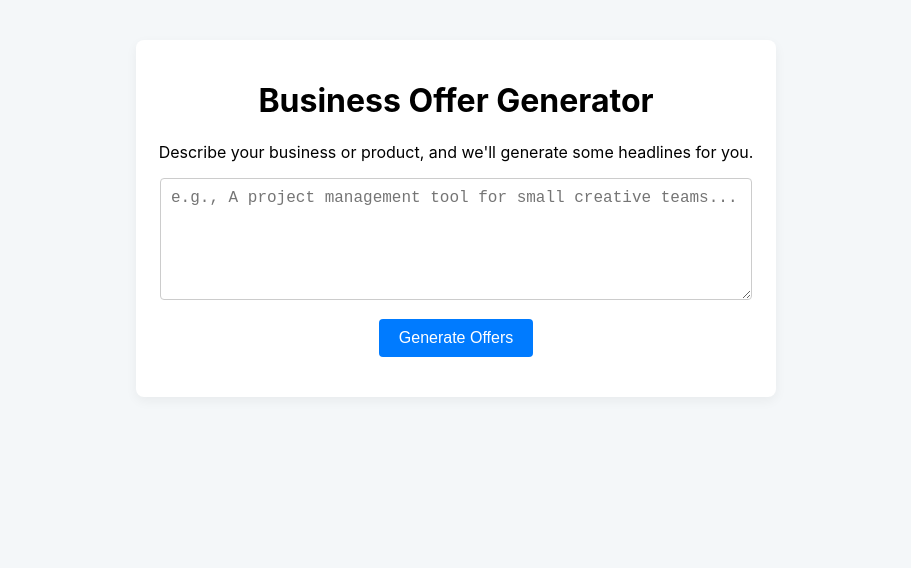
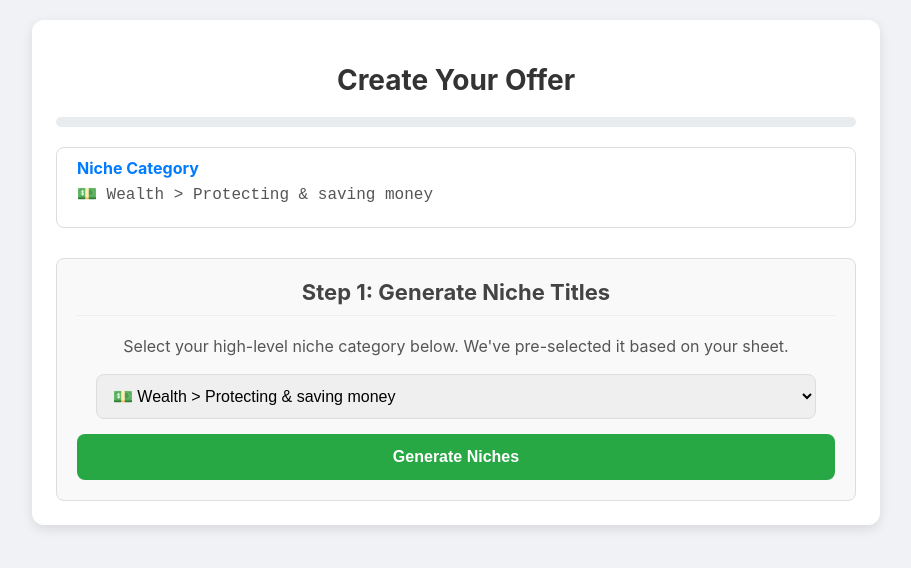
Before and after one commit to redfalcoln/offer-generator-app, a React (Create React App) app in the folder frontend/: page / in a window 1280 px wide. Shown: the top 568 px of the page, without its empty margins (184-1095 px from the left). Built offline with nearby package versions, Linux system fonts and the light colour scheme.

Commit message:
Implement full 'Create Your Offer' workflow

```diff
--- a/frontend/src/App.css
+++ b/frontend/src/App.css
@@ -1,9 +1,118 @@
-body { font-family: -apple-system, BlinkMacSystemFont, 'Segoe UI', Roboto, Helvetica, Arial, sans-serif; background-color: #f4f7f9; }
-.App { text-align: center; }
-.container { max-width: 600px; margin: 40px auto; padding: 20px; background-color: #fff; border-radius: 8px; box-shadow: 0 4px 12px rgba(0,0,0,0.05); }
-textarea { width: 95%; height: 100px; padding: 10px; margin-bottom: 15px; border-radius: 4px; border: 1px solid #ccc; font-size: 16px; }
-button { padding: 10px 20px; font-size: 16px; color: #fff; background-color: #007bff; border: none; border-radius: 4px; cursor: pointer; }
-button:disabled { background-color: #ccc; }
-.results { margin-top: 20px; text-align: left; }
-.result-item { background-color: #e9f5ff; padding: 15px; border-radius: 4px; margin-bottom: 10px; border-left: 3px solid #007bff; }
-.error { color: #d93025; margin-top: 15px; }
+/* Complete code for frontend/src/App.css */
+body {
+    font-family: -apple-system, BlinkMacSystemFont, 'Segoe UI', Roboto, Helvetica, Arial, sans-serif;
+    background-color: #f0f2f5;
+    color: #1c1e21;
+    margin: 0;
+    padding: 20px;
+}
+
+.App {
+    text-align: center;
+}
+
+.container {
+    max-width: 800px;
+    margin: 0 auto;
+    padding: 24px;
+    background-color: #fff;
+    border-radius: 12px;
+    box-shadow: 0 4px 12px rgba(0, 0, 0, 0.1);
+}
+
+h1 { font-size: 28px; color: #333; }
+h2 { font-size: 22px; color: #444; border-bottom: 1px solid #eee; padding-bottom: 10px; margin-top: 0; }
+p { color: #555; font-size: 16px; line-height: 1.5; }
+
+.progress-bar {
+    width: 100%;
+    background-color: #e9ecef;
+    border-radius: 8px;
+    margin: 20px 0;
+    height: 10px;
+}
+.progress {
+    width: 0%;
+    height: 10px;
+    background-color: #007bff;
+    border-radius: 8px;
+    transition: width 0.4s ease-in-out;
+}
+
+.summary-container {
+    border: 1px solid #ddd;
+    border-radius: 8px;
+    margin-bottom: 30px;
+    padding: 0 20px 10px 20px;
+    text-align: left;
+}
+.summary-item {
+    padding: 10px 0;
+    border-bottom: 1px solid #eee;
+}
+.summary-item:last-child {
+    border-bottom: none;
+}
+.summary-item h4 {
+    margin: 0 0 5px 0;
+    color: #007bff;
+}
+.summary-item p, .summary-item pre {
+    margin: 0;
+    white-space: pre-wrap;
+    word-wrap: break-word;
+    font-family: 'Courier New', Courier, monospace;
+}
+
+.step-container {
+    background-color: #f9f9f9;
+    border: 1px solid #ddd;
+    border-radius: 8px;
+    padding: 20px;
+}
+
+select, textarea, input[type="text"] {
+    width: 95%;
+    padding: 12px;
+    margin-bottom: 15px;
+    border-radius: 8px;
+    border: 1px solid #ddd;
+    font-size: 16px;
+    line-height: 1.5;
+}
+textarea {
+    height: 120px;
+    resize: vertical;
+}
+
+button {
+    width: 100%;
+    padding: 14px 24px;
+    font-size: 16px;
+    font-weight: bold;
+    color: #fff;
+    background-color: #28a745;
+    border: none;
+    border-radius: 8px;
+    cursor: pointer;
+    transition: background-color 0.2s;
+}
+button:disabled {
+    background-color: #aaa;
+    cursor: not-allowed;
+}
+button:hover:not(:disabled) {
+    background-color: #218838;
+}
+
+.final-inputs {
+    text-align: left;
+    display: flex;
+    flex-direction: column;
+}
+.final-inputs label {
+    font-weight: bold;
+    margin-bottom: 5px;
+    color: #333;
+}
+.error { color: #d93025; margin-top: 15px; font-weight: bold; }
--- a/frontend/src/App.js
+++ b/frontend/src/App.js
@@ -1,35 +1,40 @@
+// Complete code for frontend/src/App.js
+
 import React, { useState } from 'react';
-import './App.css'; // Basic styling
+import './App.css';
 
-function App() {
-  const [userInput, setUserInput] = useState('');
-  const [results, setResults] = useState([]);
+const App = () => {
+    const [currentStep, setCurrentStep] = useState(1);
+    const [inputs, setInputs] = useState({ niche_category: "💵 Wealth > Protecting & saving money" });
+    const [results, setResults] = useState({});
     const [isLoading, setIsLoading] = useState(false);
     const [error, setError] = useState('');
 
-  const handleSubmit = async (event) => {
-    event.preventDefault();
+    const handleInputChange = (e) => {
+        const { name, value } = e.target;
+        setInputs(prev => ({ ...prev, [name]: value }));
+    };
+
+    const handleNextStep = (e) => {
+        e.preventDefault();
+        setCurrentStep(prev => prev + 1);
+    };
+
+    const handleApiSubmit = async (e, step, endpoint, body) => {
+        e.preventDefault();
         setIsLoading(true);
         setError('');
-    setResults([]);
+        try {
+            const response = await fetch(`https://my-offer-app-backend.onrender.com${endpoint}`, {
+                method: 'POST',
+                headers: { 'Content-Type': 'application/json' },
+                body: JSON.stringify(body),
+            });
+            const data = await response.json();
+            if (data.error) throw new Error(data.error);
 
-    try {
-      // This calls your backend API. Note the URL.
-      const response = await fetch('https://my-offer-app.onrender.com/api/generate', {
-        method: 'POST',
-        headers: {
-          'Content-Type': 'application/json',
-        },
-        body: JSON.stringify({ userInput }),
-      });
-
-      if (!response.ok) {
-        throw new Error('Something went wrong with the request.');
-      }
-
-      const data = await response.json();
-      // We split the response string by '---' to get an array of choices
-      setResults(data.response.split('---').map(item => item.trim()));
+            setResults(prev => ({ ...prev, [`step${step}_result`]: data.response }));
+            setCurrentStep(step + 1);
 
         } catch (err) {
             setError(err.message);
@@ -38,35 +43,132 @@ function App() {
         }
     };
 
-  return (
-    <div className="App">
-      <div className="container">
-        <h1>Business Offer Generator</h1>
-        <p>Describe your business or product, and we'll generate some headlines for you.</p>
+    const renderResult = (step, title) => {
+        const result = results[`step${step}_result`];
+        return result && (
+            <div className="summary-item">
+                <h4>{title}</h4>
+                <pre>{result}</pre>
+            </div>
+        );
+    };
 
-        <form onSubmit={handleSubmit}>
-          <textarea
-            value={userInput}
-            onChange={(e) => setUserInput(e.target.value)}
-            placeholder="e.g., A project management tool for small creative teams..."
-          />
-          <button type="submit" disabled={isLoading}>
-            {isLoading ? 'Generating...' : 'Generate Offers'}
-          </button>
-        </form>
-
-        {error && <div className="error">{error}</div>}
-
-        <div className="results">
-          {results.map((result, index) => (
-            <div key={index} className="result-item">
-              {result}
-            </div>
-          ))}
-        </div>
-      </div>
+     const renderInput = (name, title) => {
+        const input = inputs[name];
+        return input && (
+             <div className="summary-item">
+                <h4>{title}</h4>
+                <p>{input}</p>
             </div>
         );
     }
 
+    return (
+        <div className="App">
+            <div className="container">
+                <h1>Create Your Offer</h1>
+                <div className="progress-bar">
+                    <div className="progress" style={{ width: `${(currentStep -1) / 6 * 100}%` }}></div>
+                </div>
+
+                {/* --- Display previous inputs and results --- */}
+                <div className="summary-container">
+                    {renderInput('niche_category', 'Niche Category')}
+                    {renderResult(1, 'Generated Niches')}
+                    {renderInput('avatar', 'Your Avatar/Niche')}
+                    {renderResult(3, 'Generated Outcomes')}
+                    {renderInput('method_notes', 'Your Method Notes')}
+                    {renderResult(4, 'Generated Method Ideas')}
+                    {renderInput('objections', 'Your Customer Objections')}
+                    {renderResult(6, 'Generated Offer Stacks')}
+                </div>
+
+                <div className="step-container">
+                    {/* --- STEP 1: NICHE --- */}
+                    {currentStep === 1 && (
+                        <form onSubmit={(e) => handleApiSubmit(e, 1, '/api/generate-niche', { niche_category: inputs.niche_category })}>
+                            <h2>Step 1: Generate Niche Titles</h2>
+                            <p>Select your high-level niche category below. We've pre-selected it based on your sheet.</p>
+                            <select name="niche_category" value={inputs.niche_category} onChange={handleInputChange}>
+                                <option value="💵 Wealth > Protecting & saving money">💵 Wealth > Protecting & saving money</option>
+                                <option value="ጤ Health > Losing weight">ጤ Health > Losing weight</option>
+                                <option value="❤️ Relationships > Finding a partner">❤️ Relationships > Finding a partner</option>
+                            </select>
+                            <button type="submit" disabled={isLoading}>{isLoading ? 'Generating...' : 'Generate Niches'}</button>
+                        </form>
+                    )}
+
+                    {/* --- STEP 2: AVATAR (Manual) --- */}
+                    {currentStep === 2 && (
+                        <form onSubmit={handleNextStep}>
+                            <h2>Step 2: Describe Your Avatar</h2>
+                            <p>Who is your ideal customer? Be specific. This will be used in the next steps.</p>
+                            <textarea name="avatar" onChange={handleInputChange} placeholder="e.g., Early-career software developers in their late 20s who want to start investing but are overwhelmed by options." required />
+                            <button type="submit">Next Step</button>
+                        </form>
+                    )}
+
+                    {/* --- STEP 3: OUTCOME --- */}
+                    {currentStep === 3 && (
+                        <form onSubmit={(e) => handleApiSubmit(e, 3, '/api/generate-outcome', { industry: inputs.niche_category, niche_avatar: inputs.avatar })}>
+                             <h2>Step 3: Generate Desirable Outcomes</h2>
+                             <p>Click below to generate a list of powerful outcomes your customers would pay for.</p>
+                             <button type="submit" disabled={isLoading}>{isLoading ? 'Generating...' : 'Generate Outcomes'}</button>
+                        </form>
+                    )}
+
+                    {/* --- STEP 4: METHOD --- */}
+                    {currentStep === 4 && (
+                        <form onSubmit={(e) => handleApiSubmit(e, 4, '/api/generate-method', { industry: inputs.niche_category, niche_avatar: inputs.avatar, primary_outcome: results.step3_result })}>
+                             <h2>Step 4: Create a Unique Method</h2>
+                             <p>Now let's brainstorm a unique name and process for your offer to make it stand out.</p>
+                             <button type="submit" disabled={isLoading}>{isLoading ? 'Generating...' : 'Generate Method Ideas'}</button>
+                        </form>
+                    )}
+
+                     {/* --- STEP 5: OBJECTIONS (Manual) --- */}
+                    {currentStep === 5 && (
+                        <form onSubmit={handleNextStep}>
+                            <h2>Step 5: Brainstorm Customer Objections</h2>
+                            <p>What are the top 3-5 reasons a customer might hesitate to buy your offer?</p>
+                            <textarea name="objections" onChange={handleInputChange} placeholder="e.g., 1. It's too expensive. 2. I don't have time. 3. I'm not sure it will work for me." required />
+                            <button type="submit">Next Step</button>
+                        </form>
+                    )}
+
+                     {/* --- STEP 6: OFFER STACK --- */}
+                    {currentStep === 6 && (
+                        <form onSubmit={(e) => handleApiSubmit(e, 6, '/api/generate-stack', {})}>
+                             <h2>Step 6: Build Your Value Stack</h2>
+                             <p>Let's generate some compelling offer stacks to maximize value.</p>
+                             <button type="submit" disabled={isLoading}>{isLoading ? 'Generating...' : 'Generate Stacks'}</button>
+                        </form>
+                    )}
+
+                    {/* --- STEP 7: FINALIZE (Manual) --- */}
+                    {currentStep === 7 && (
+                        <form onSubmit={(e) => { e.preventDefault(); alert("Offer Created!"); }}>
+                            <h2>Step 7: Finalize Offer Details</h2>
+                            <p>Fill in the remaining details for your offer.</p>
+                            <div className="final-inputs">
+                                <label>Guarantee Name & Promise</label>
+                                <input name="guarantee" onChange={handleInputChange} type="text" placeholder="e.g., The 'Profit Path' 30-Day Guarantee" />
+                                <label>Scarcity Tactic</label>
+                                <input name="scarcity" onChange={handleInputChange} type="text" placeholder="e.g., Only 50 spots available this quarter" />
+                                <label>Urgency Tactic</label>
+                                <input name="urgency" onChange={handleInputChange} type="text" placeholder="e.g., Enrollment closes Friday at midnight" />
+                                <label>Final Price</label>
+                                <input name="price" onChange={handleInputChange} type="text" placeholder="e.g., $997" />
+                            </div>
+                            <button type="submit">Complete Offer</button>
+                        </form>
+                    )}
+
+                </div>
+                {error && <div className="error">{error}</div>}
+            </div>
+        </div>
+    );
+};
+
 export default App;
```
Also changed, not shown: 1 other file (tests, documents, lock files or other folders). Lines whose indentation alone changed are shown as unchanged.
